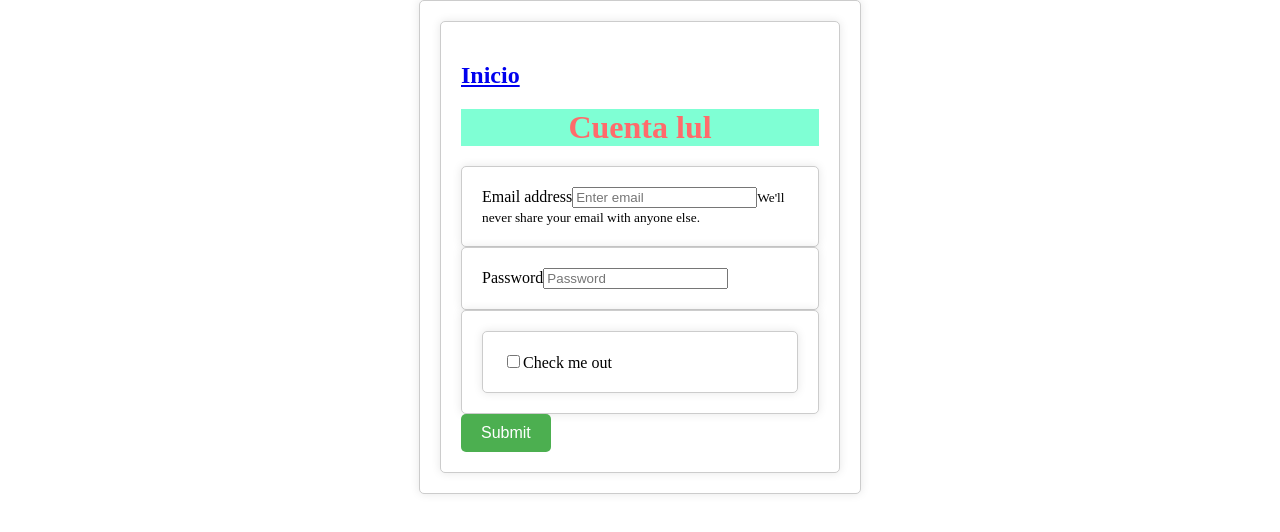
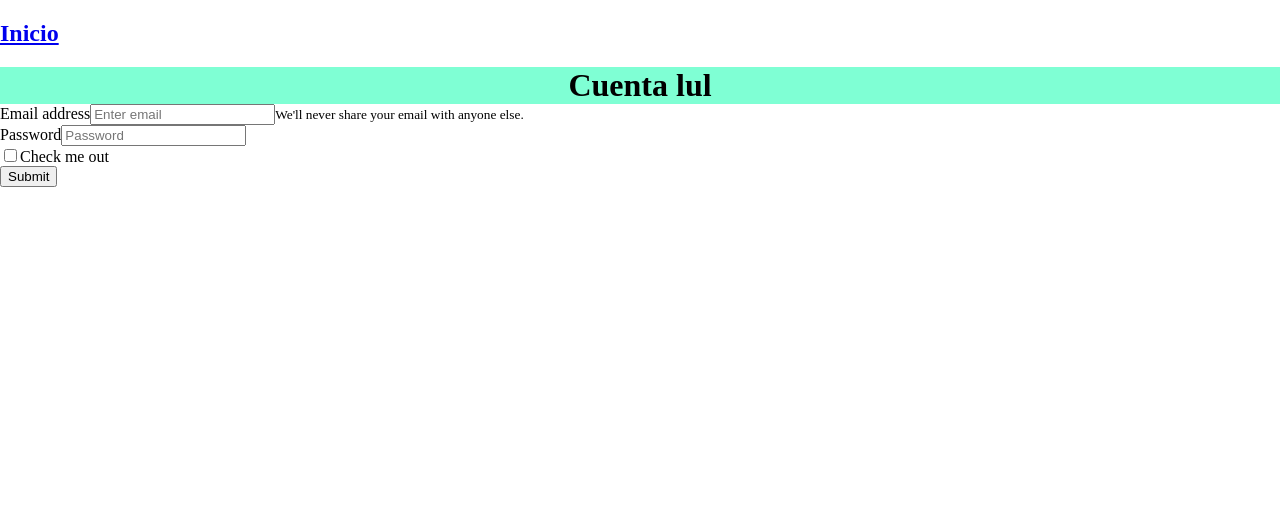
Before and after one commit to MateoMajlin/TP-Proyecto, a React (Create React App) app: page /Cuenta in a window 1280 px wide. Shown: the top 532 px of the page. Built offline with nearby package versions, Linux system fonts and the light colour scheme.

Commit message:
Update Cuenta.module.css

```diff
--- a/src/Cuenta.module.css
+++ b/src/Cuenta.module.css
@@ -3,46 +3,4 @@ body{
 }
 div{
     background-color: white;
-     max-width: 400px;
-  margin: auto;
-  padding: 20px;
-  border: 1px solid #ccc;
-  border-radius: 5px;
-  box-shadow: 0 0 10px rgba(0, 0, 0, 0.1);
 }
-.top {
-  text-align: right;
-}
-
-.merengue {
-  color: #ff6b6b;
-}
-
-Form {
-  margin-top: 20px;
-}
-
-Form.Label {
-  font-weight: bold;
-}
-
-Form.Control {
-  margin-bottom: 10px;
-}
-
-Button {
-  background-color: #4caf50;
-  color: white;
-  border: none;
-  padding: 10px 20px;
-  text-align: center;
-  text-decoration: none;
-  display: inline-block;
-  font-size: 16px;
-  border-radius: 5px;
-  cursor: pointer;
-}
-
-Button:hover {
-  background-color: #45a049;
-}
```
